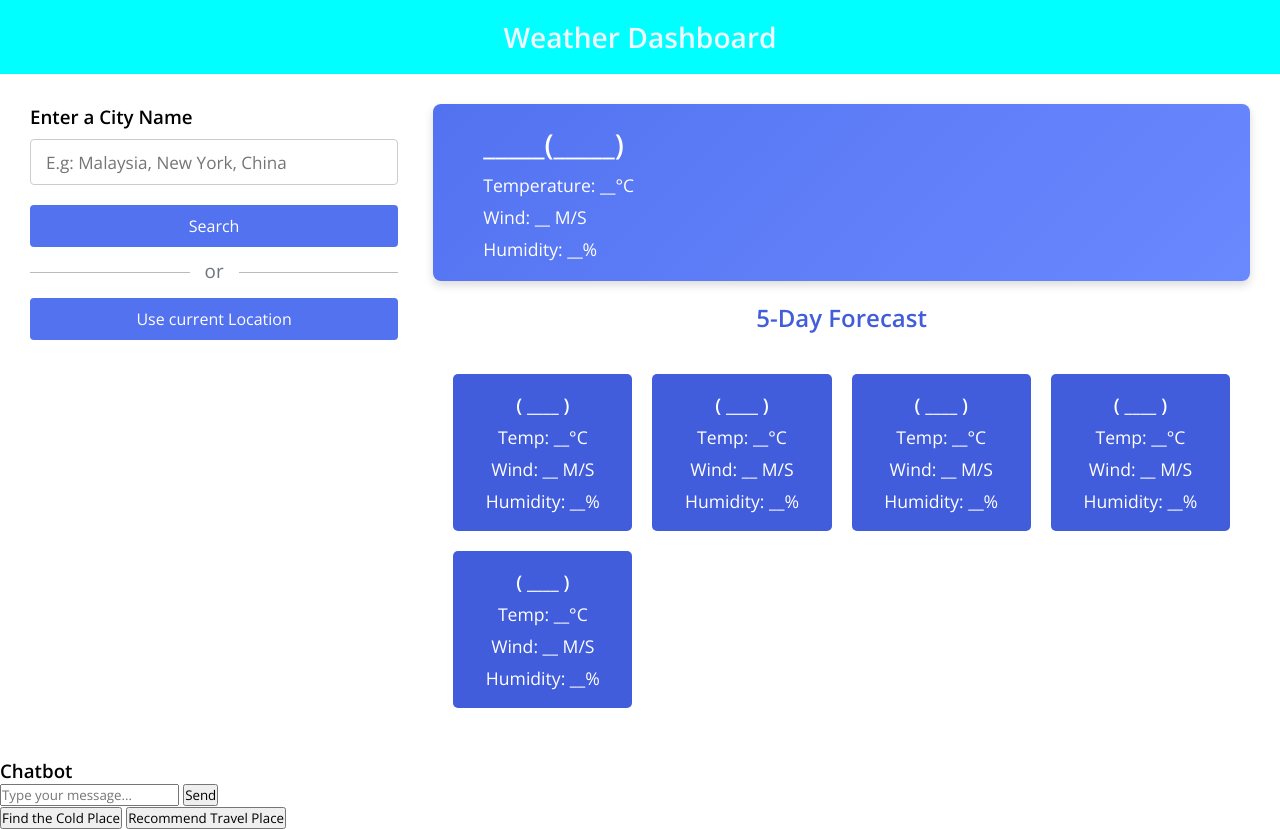
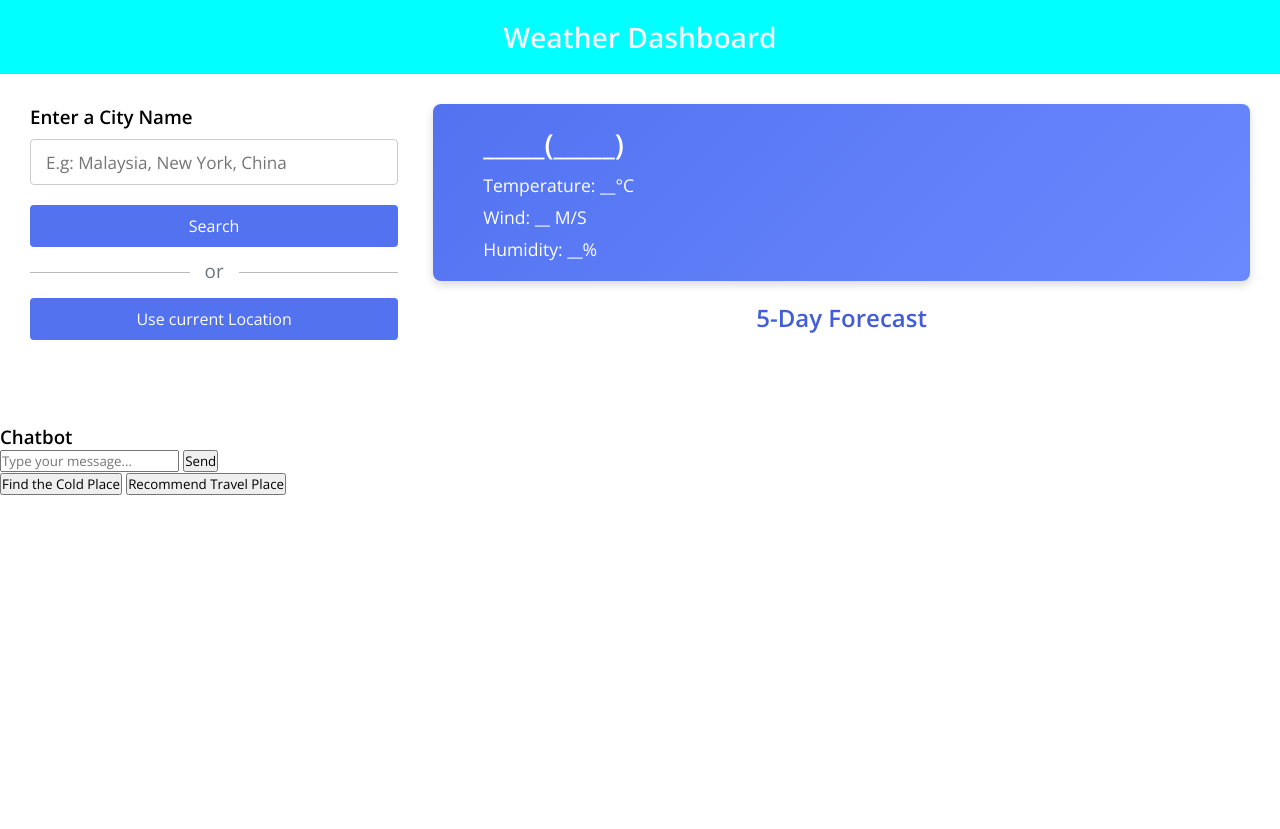
Before and after one commit to weihang1324/Weather-App, a website: page dashboard.html in a window 1280 px wide. After the commit the page ends 800 px from the top, so only its background shows below. Drawn offline with nearby package versions, Linux system fonts and the light colour scheme.

Commit message:
Resolved merge conflict in dashboard.html

```diff
--- a/dashboard.html
+++ b/dashboard.html
@@ -31,36 +31,7 @@
                 <div class="day-forecast">
                     <h2>5-Day Forecast</h2>
                     <div class="weather-cards">
-                        <div class="card">
-                            <h3>( ____ )</h3>
-                            <h4>Temp: __°C</h4>
-                            <h4>Wind: __ M/S</h4>
-                            <h4>Humidity: __%</h4>
-                        </div>
-                        <div class="card">
-                            <h3>( ____ )</h3>
-                            <h4>Temp: __°C</h4>
-                            <h4>Wind: __ M/S</h4>
-                            <h4>Humidity: __%</h4>
-                        </div>
-                        <div class="card">
-                            <h3>( ____ )</h3>
-                            <h4>Temp: __°C</h4>
-                            <h4>Wind: __ M/S</h4>
-                            <h4>Humidity: __%</h4>
-                        </div>
-                        <div class="card">
-                            <h3>( ____ )</h3>
-                            <h4>Temp: __°C</h4>
-                            <h4>Wind: __ M/S</h4>
-                            <h4>Humidity: __%</h4>
-                        </div>
-                        <div class="card">
-                            <h3>( ____ )</h3>
-                            <h4>Temp: __°C</h4>
-                            <h4>Wind: __ M/S</h4>
-                            <h4>Humidity: __%</h4>
-                        </div>
+
                     </div>
                 </div>
             </div>
```
